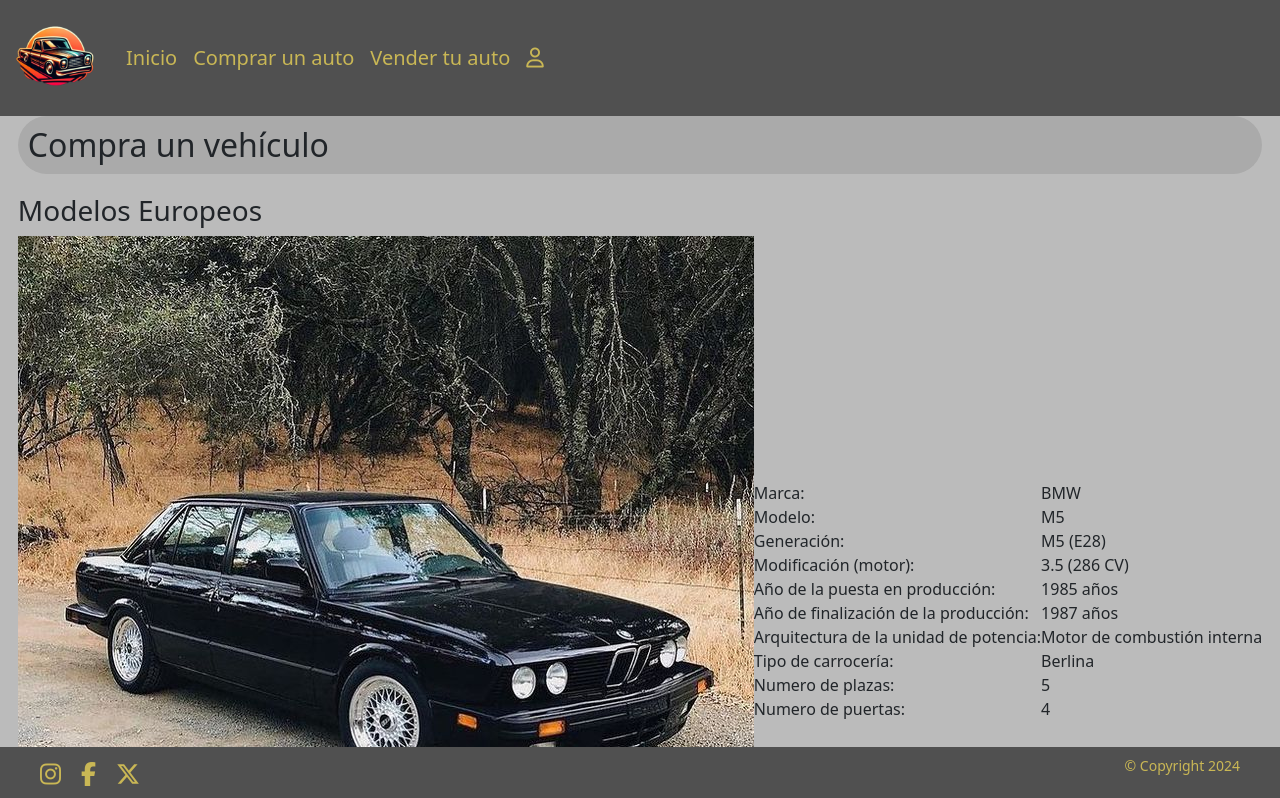
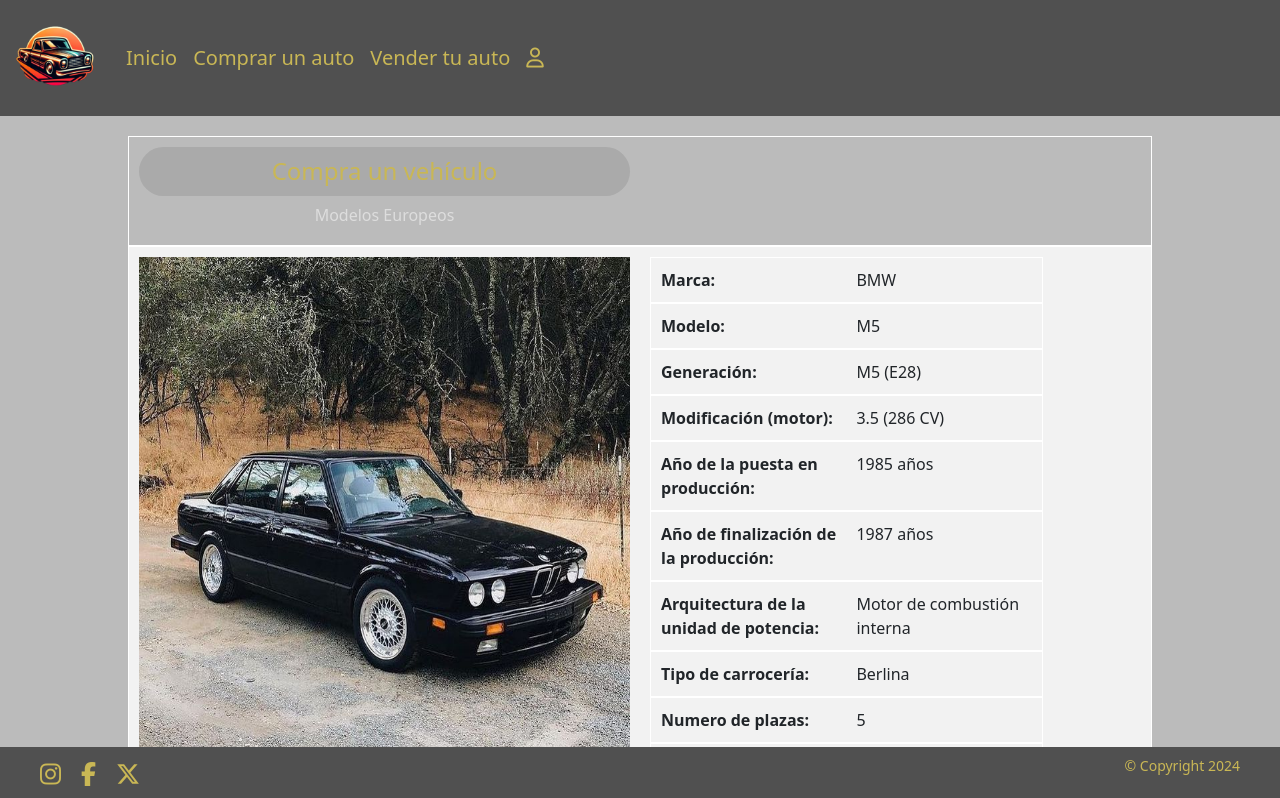
Before and after one commit to Jonanieto/Pre-entrega-3, a plain HTML site: page pages/Catalogo-Europeo.html in a window 1280 px wide. Shown: the top 798 px of the page. Drawn offline with nearby package versions, Linux system fonts and the light colour scheme; files that its build step writes are made by us from their sources.

Commit message:
agregar catalogos

```diff
--- a/estilos/estilos.scss
+++ b/estilos/estilos.scss
@@ -328,3 +328,56 @@
 }
 
 /*Comprar auto Fin*/
+
+/*Inicio de autos */
+.Tipautos {
+    display: flex;
+    flex-direction: column;
+    align-items: center;
+    margin-top: 20px;
+
+    .ImgC, .ImgC2, .ImgC3, .ImgC4 {
+        max-width: 100%;
+        height: 100%;
+    }
+
+    .hdos {
+        color: #c9b755;
+        font-size: 24px;
+        margin-bottom: 10px;
+        text-align: center;
+    }
+
+    .htres {
+        color: #ddd;
+        font-size: 16px;
+        margin-bottom: 10px;
+        text-align: center;
+    }
+
+    table {
+        width: 80%;
+        border-collapse: collapse;
+        margin-bottom: 20px;
+
+        tr {
+            display: grid;
+            grid-template-columns: 50% 50%;
+            border: 1px solid #ffffff;
+
+            td {
+                padding: 10px;
+
+                &:first-child {
+                    font-weight: bold;
+                }
+            }
+
+            &:nth-child(even) {
+                background-color: #f2f2f2;
+            }
+        }
+    }
+}
+
+/*Fin de autos */
--- a/pages/Catalogo-Europeo.html
+++ b/pages/Catalogo-Europeo.html
@@ -14,7 +14,7 @@
     <link rel="stylesheet" href="https://cdnjs.cloudflare.com/ajax/libs/font-awesome/6.5.1/css/all.min.css"
         integrity="sha512-DTOQO9RWCH3ppGqcWaEA1BIZOC6xxalwEsw9c2QQeAIftl+Vegovlnee1c9QX4TctnWMn13TZye+giMm8e2LwA=="
         crossorigin="anonymous" referrerpolicy="no-referrer" />
-    <link rel="stylesheet" href="../css/estilos.css">
+    <link rel="stylesheet" href="../estilos/estilos.css">
     <link rel="shortcut icon" href="../logo.ico" type="image/x-icon">
     <title>Catalogo E.- Ruedas Elegantes</title>
 </head>
```
Also changed, not shown: pages/Catalogo_Americano.html (+1 -1 lines), estilos/estilos.css, 1 other file.
